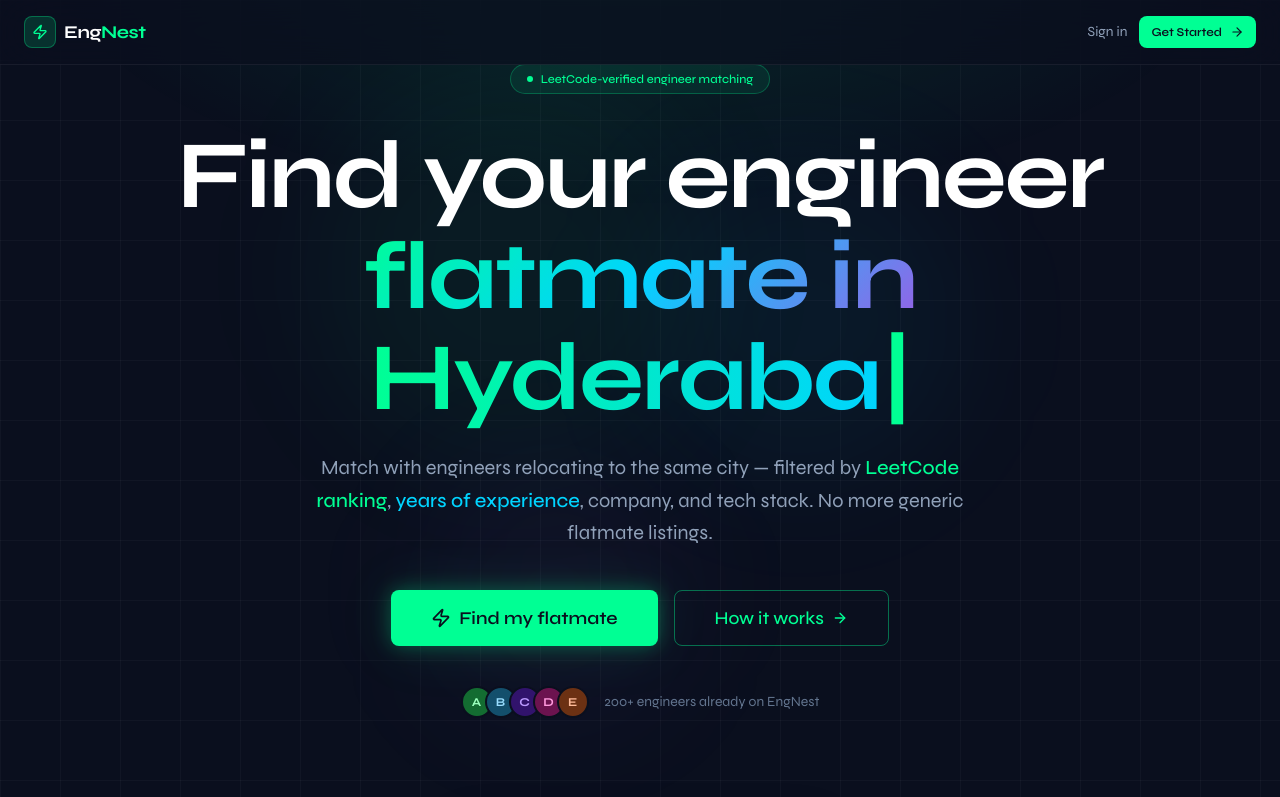
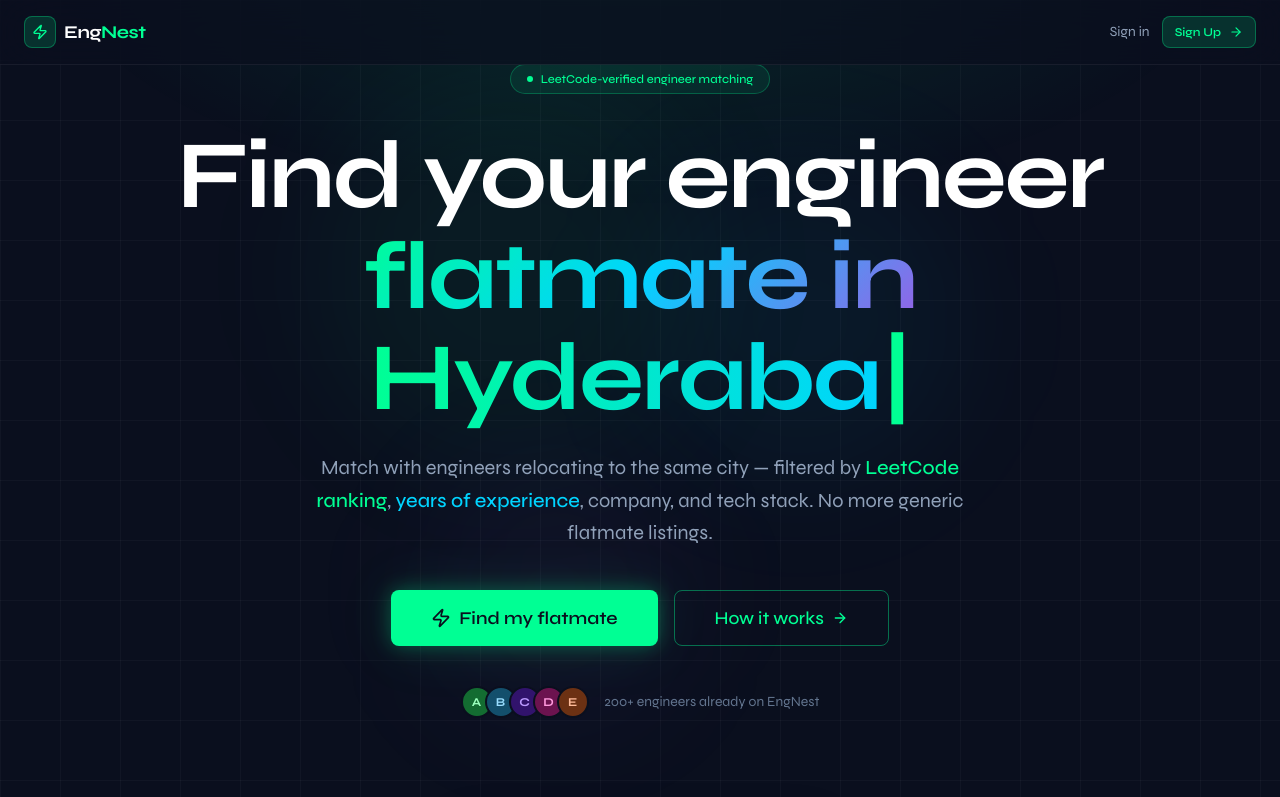
Before and after one commit to mukulbhatia799/EngNest-App, a Next.js app: page / in a window 1280 px wide. Shown: the top 797 px of the page. Built offline with nearby package versions, Linux system fonts and the light colour scheme; no server answers.

Commit message:
Add Sign up in landing page

```diff
--- a/src/app/onboarding/page.tsx
+++ b/src/app/onboarding/page.tsx
@@ -30,6 +30,7 @@ import {
 } from "@/components/ui/select";
 import { useAuthContext } from "@/providers/AuthProvider";
 import { createUserProfile } from "@/lib/firestore";
+import { useProfile } from "@/hooks/useProfile";
 import { verifyLeetCodeOwnership, getVerificationCode } from "@/lib/leetcode";
 import {
   POPULAR_CITIES,
@@ -85,6 +86,7 @@ const STEP_META: Record<
 export default function OnboardingPage() {
   const router = useRouter();
   const { user, loading: authLoading } = useAuthContext();
+  const { profile, loading: profileLoading } = useProfile();
 
   const [step, setStep] = useState<OnboardingStep>("city");
   const [submitting, setSubmitting] = useState(false);
@@ -103,8 +105,10 @@ export default function OnboardingPage() {
   const [whatsapp, setWhatsapp] = useState("");
 
   useEffect(() => {
-    if (!authLoading && !user) router.push("/login");
-  }, [user, authLoading, router]);
+    if (authLoading || profileLoading) return;
+    if (!user) { router.push("/login"); return; }
+    if (profile) { router.push("/feed"); }
+  }, [user, profile, authLoading, profileLoading, router]);
 
   const stepIndex = ONBOARDING_STEPS.indexOf(step);
 
--- a/src/app/page.tsx
+++ b/src/app/page.tsx
@@ -149,9 +149,9 @@ export default function LandingPage() {
             >
               Sign in
             </Link>
-            <Button size="sm" asChild>
+            <Button size="sm" asChild className="bg-neon-green/15 border border-neon-green/30 text-neon-green hover:bg-neon-green/25">
               <Link href="/login">
-                Get Started
+                Sign Up
                 <ArrowRight className="h-3.5 w-3.5" />
               </Link>
             </Button>
```
